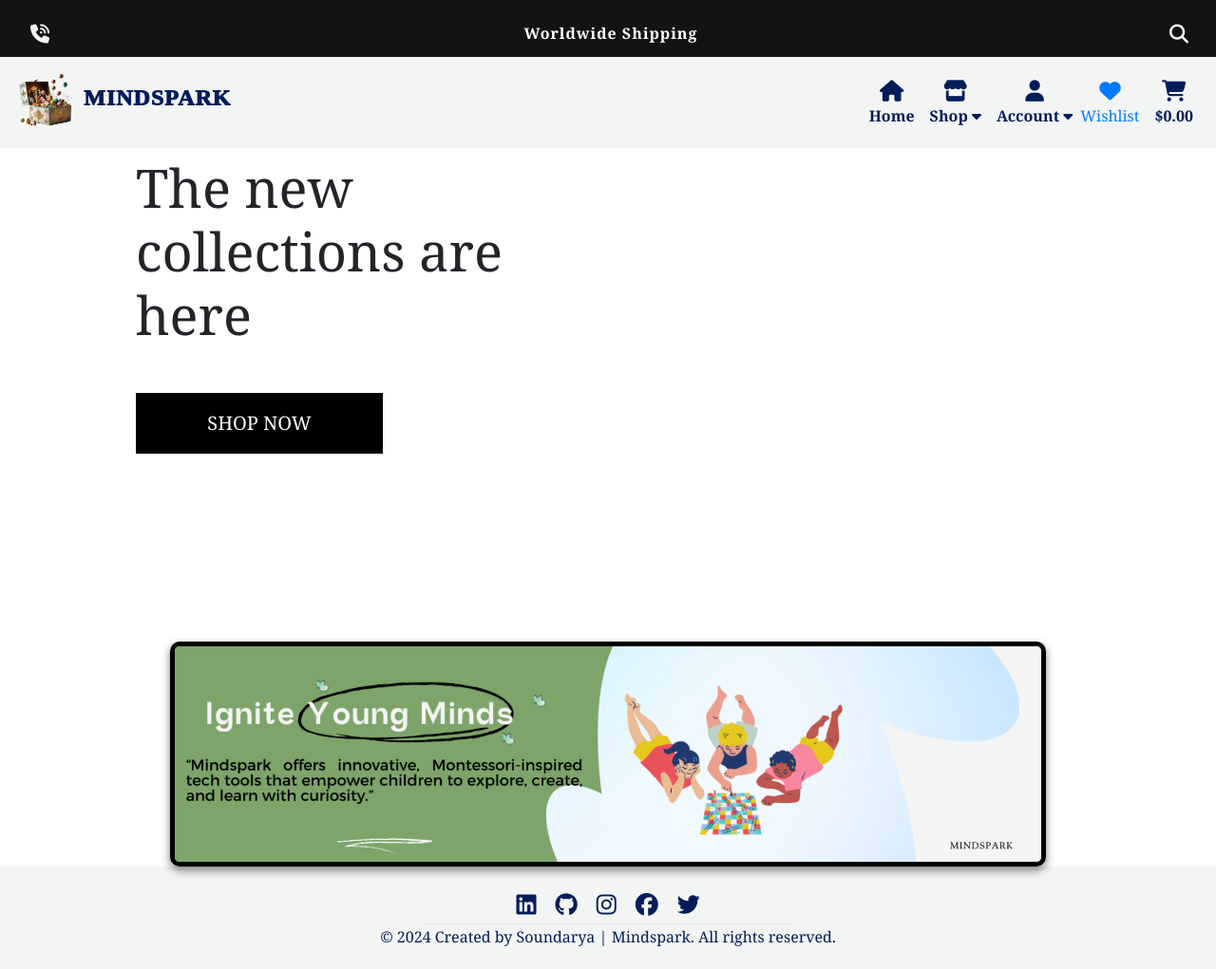
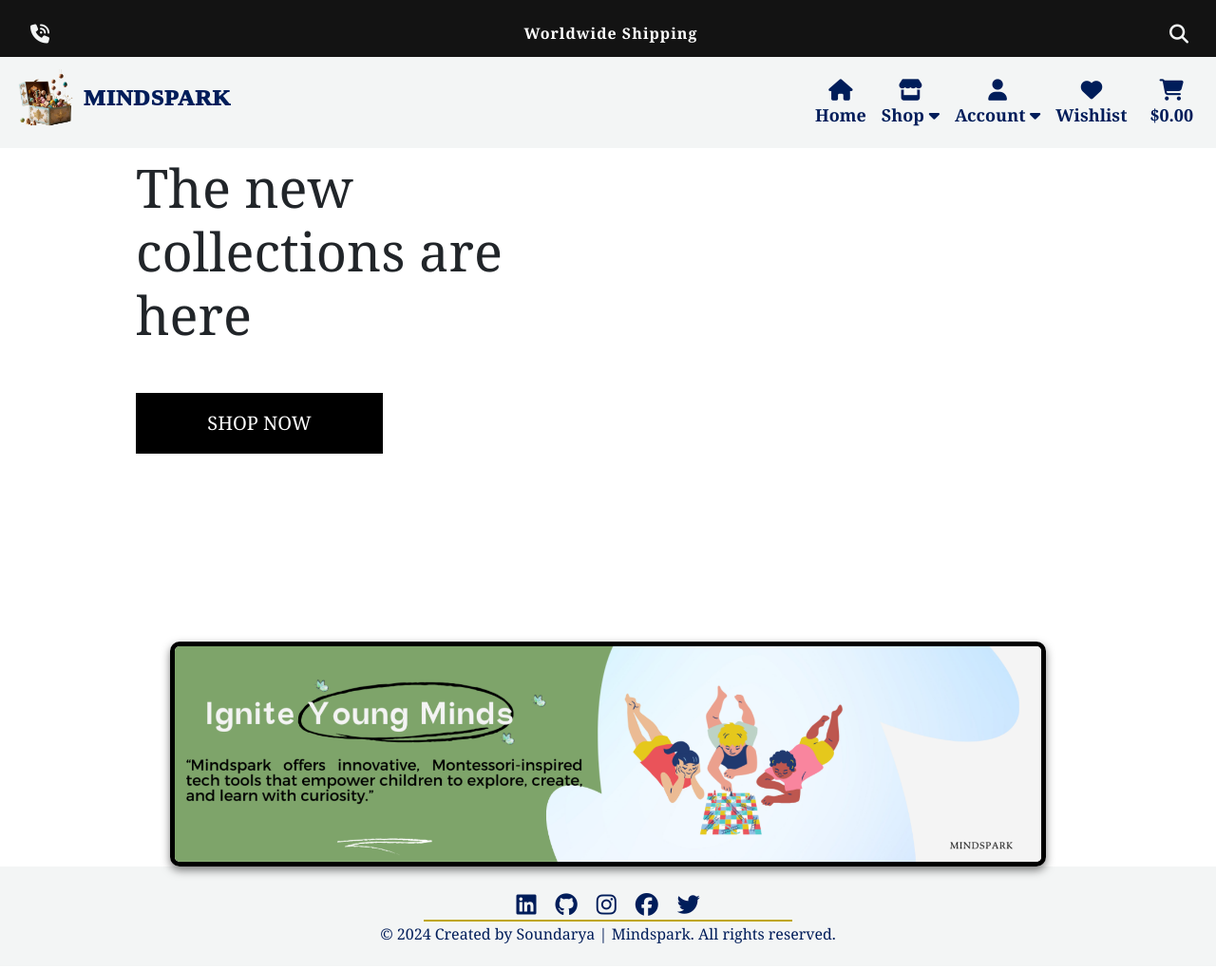
Before and after one commit to klsoundarya/mindspark, a Django app: page / in a window 1280 px wide. Shown: the whole page at 95% size. After the commit the page ends 994 px from the top, so only its background shows below. Run offline with Django 4.2, Linux system fonts and the light colour scheme; some libraries are stand-ins or nearby versions; some web fonts are replaced.

Commit message:
Fix wishlist icon styling and make footer line visibile

```diff
--- a/static/css/style.css
+++ b/static/css/style.css
@@ -8,7 +8,7 @@
 }
 
 .shop-now-button {
-    background: black;
+    background: #000000;
     color: white;
     min-width: 260px;
 }
@@ -69,8 +69,8 @@ body {
 }
 
 hr {
-    color: #0000ff;
-    opacity: 0.5;
+    color:#bfa616;
+    opacity: 1;
     width: 30%;
     margin: 0 auto;
     padding: 2px;
@@ -243,6 +243,28 @@ a.dropdown-item {
     color: #bfa616;
 }
 
+/* Ensure the wishlist icon looks correct */
+.user-wishlist i {
+    font-family: "Font Awesome 6 Free";
+    font-weight: 900;
+    color: inherit;
+    display: inline-block;
+}
+
+/* Prevent plain text look */
+.user-wishlist {
+    text-decoration: none;
+    display: flex;
+    align-items: center;
+    justify-content: center;
+    text-align: center;
+}
+
+.user-wishlist div {
+    display: inline-block;
+}
+
+
 .navbar-nav .dropdown-menu {
     background-color: #ffffff;
     border: 1px solid #ccc;
@@ -320,16 +342,10 @@ footer {
     color: #bfa616;
 }
 
-.text-center .text-line {
-    color: rgb(0, 0, 255);
-    margin-top: 4px;
-    opacity: 0.5;
-}
-
-.text-center p {
-    font-size: 16px;
-    margin-top: 2px;
-    margin-bottom: 0px;
+.text-line {
+    border: none;
+    border-top: 2px solid #bfa616;
+    opacity: 1;
 }
 
 
--- a/templates/base.html
+++ b/templates/base.html
@@ -174,14 +174,14 @@
                             </li>
                             <li class="list-inline-item">
                                 {% if request.user.is_authenticated %}
-                                <a class="nav-link" href="#" title="Wishlist">
+                                <a class="nav-link user-wishlist font-weight-bold" href="#" title="Wishlist">
                                     <div class="text-center">
                                         <div><i class="fa-solid fa-heart fa-lg"></i></div>
                                         <p class="my-0">Wishlist</p>
                                     </div>
                                 </a>
                                 {% else %}
-                                <a class="" href="/accounts/login/" title="Wishlist">
+                                <a class="nav-link user-wishlist font-weight-bold" href="/accounts/login/" title="Wishlist">
                                     <div class="text-center">
                                         <div><i class="fa-solid fa-heart fa-lg"></i></div>
                                         <p class="my-0">Wishlist</p>
```
Also changed, not shown: 1 other file.
